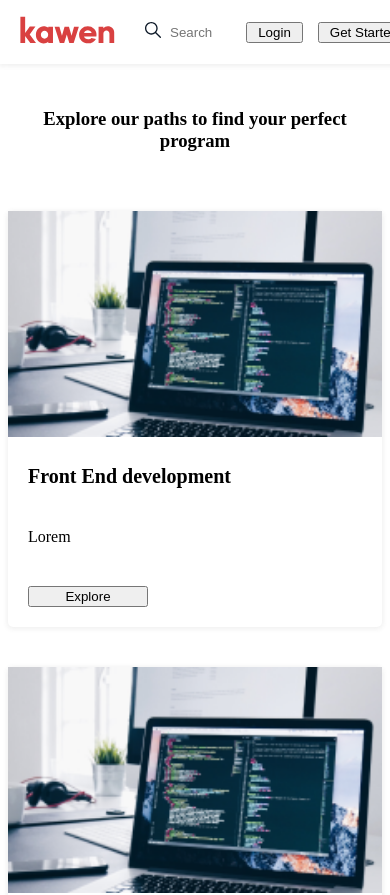
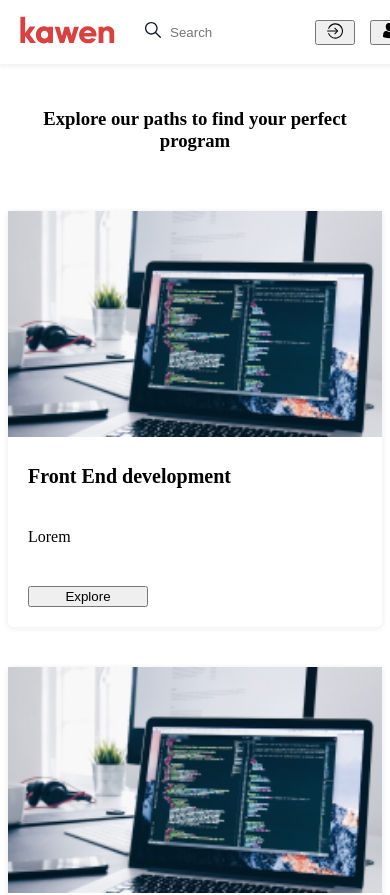
Before and after one commit to MohamedElmdary/kawen, a Next.js app: page / in a window 390 px wide. Shown: the top 895 px of the page. Built offline with nearby package versions, Linux system fonts and the light colour scheme.

Commit message:
Updated navbar responsive

```diff
--- a/components/navbar/index.tsx
+++ b/components/navbar/index.tsx
@@ -10,7 +10,7 @@ interface Props {
 
 const Navbar: React.FC<Props> = ({ logoOnly }) => {
     const [focus, setFocus] = useState(false);
-    const isMobile = useMediaQuery('(max-width: 667px)');
+    const isMobile = useMediaQuery('(max-width: 768px)');
 
     return (
         <nav
@@ -33,12 +33,28 @@ const Navbar: React.FC<Props> = ({ logoOnly }) => {
                     >
                         <Link href="/auth/[auth]" as="/auth/login">
                             <button className="btn btn-round btn-outline">
-                                Login
+                                {isMobile ? (
+                                    <img
+                                        src="/images/icons/login.svg"
+                                        width={16}
+                                        alt="login icon"
+                                    />
+                                ) : (
+                                    'Login'
+                                )}
                             </button>
                         </Link>
                         <Link href="/auth/[auth]" as="/auth/signup">
                             <button className="btn btn-round">
-                                Get Started
+                                {isMobile ? (
+                                    <img
+                                        src="/images/icons/register.svg"
+                                        width={16}
+                                        alt="register icon"
+                                    />
+                                ) : (
+                                    'Get Started'
+                                )}
                             </button>
                         </Link>
                     </div>
--- a/components/navbar/navbar.module.scss
+++ b/components/navbar/navbar.module.scss
@@ -37,7 +37,7 @@
                 margin: 0 15px;
             }
 
-            @media (max-width: 667px) {
+            @media (max-width: 768px) {
                 min-width: auto;
                 padding-left: 15px;
                 padding-right: 15px;
```
Also changed, not shown: public/images/icons/login.svg (added), public/images/icons/register.svg (added).
